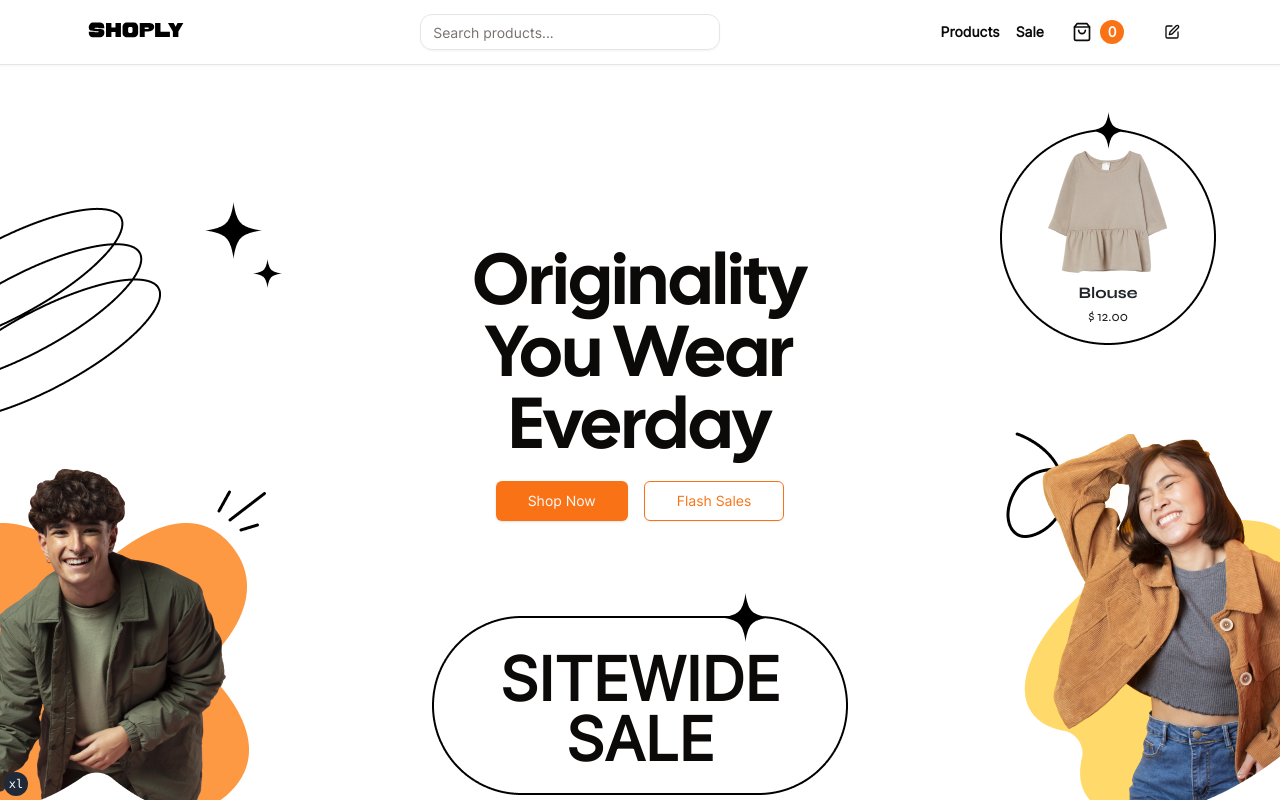
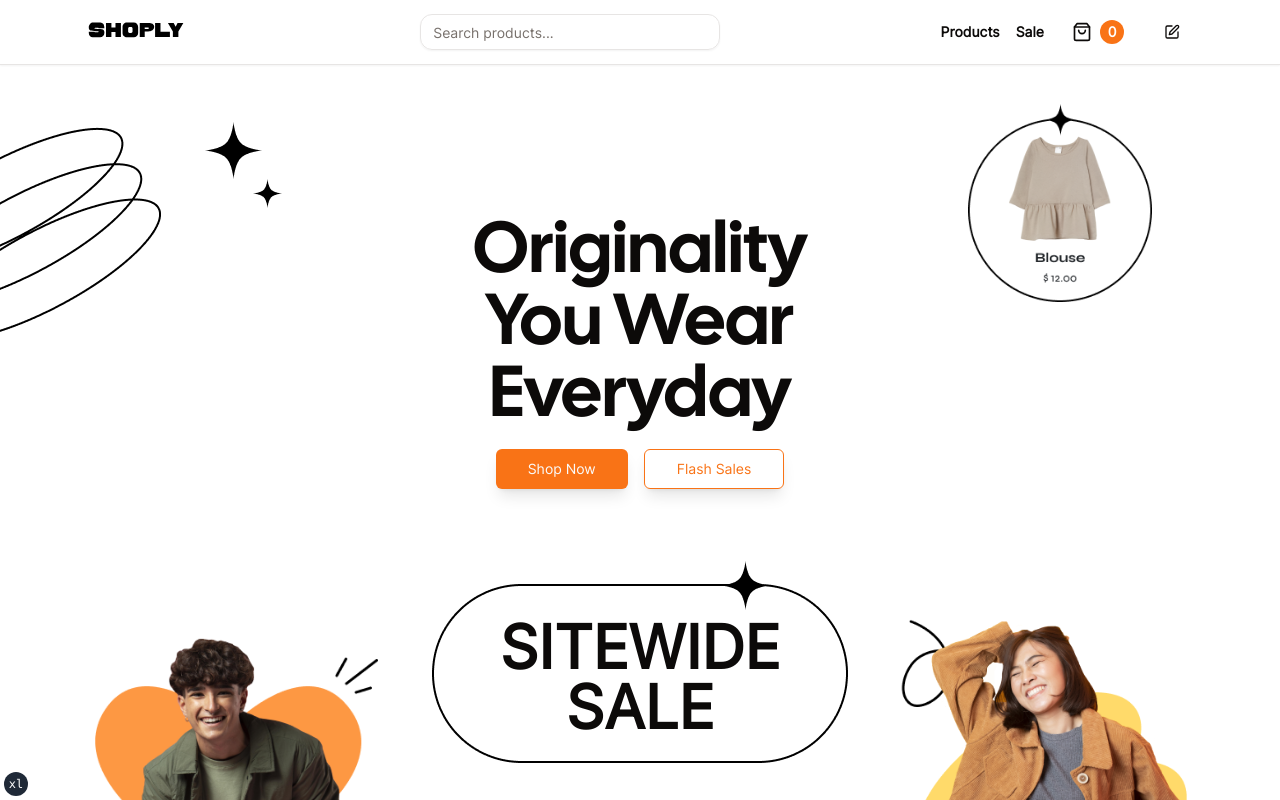
Before and after one commit to almondkiruthu/shoply, a Next.js app: page / in a window 1280 px wide. Built offline with nearby package versions, Linux system fonts and the light colour scheme.

Commit message:
style: finally make the hero section responsive on all screens

```diff
--- a/app/page.tsx
+++ b/app/page.tsx
@@ -5,6 +5,7 @@ import { buttonVariants } from '@/components/ui/button';
 import { cn } from '@/lib/utils';
 import heroDesign from '@/public/hero/Hero Design.png';
 import featuredItem from '@/public/hero/Hero Featured Item.png';
+import mobieHeroDesign from '@/public/hero/Hero Mobile Design.png';
 import modelBoy from '@/public/hero/Model Boy.png';
 import modelGirl from '@/public/hero/Model Girl.png';
 import sitwideSaleRing from '@/public/hero/Sitewide Sale.png';
@@ -12,40 +13,79 @@ import sitwideSaleRing from '@/public/hero/Sitewide Sale.png';
 export default function Home() {
   return (
     <section className="space-y-6 pb-8 pt-6 md:pb-12 md:pt-10 lg:pt-32">
-      <div>
-        <Image src={heroDesign} alt="." className="absolute left-0 top-28" />
+      {/* Mobile Hero Design sm screens */}
+      <div className="absolute top-[0.5rem] md:hidden">
+        <Image src={mobieHeroDesign} alt="#" priority={true} />
       </div>
-      <div>
+
+      {/* Tablet and larger Hero design and Featured Item md screens */}
+      <div className="hidden absolute top-[0.5rem] md:block md:-left-[4rem] lg:left-0">
+        <Image src={heroDesign} alt="#" priority={true} />
+      </div>
+      <div className="hidden absolute top-[5rem] md:block md:right-[1rem] lg:right-[4rem] xl:right-[8rem]">
         <Image
+          width={184}
+          height={184}
           src={featuredItem}
-          alt="."
-          className="absolute right-16 top-28"
+          alt="#"
+          priority={true}
         />
       </div>
 
       <div className="container relative flex max-w-[64rem] flex-col items-center gap-4 text-center">
-        <div>
+        {/* Tablet and Larger Display for the hero image- modelBoy  */}
+        <div className="hidden absolute left-2 bottom-0 md:block lg:hidden">
           <Image
+            width={200}
+            height={271}
             src={modelBoy}
-            alt="."
-            className="absolute left-[-12rem] bottom-[10rem]"
+            alt="s"
+            priority={true}
+            className="md:w-[200px] md:h-[271px] lg:w-[284px] h-[345px]"
           />
         </div>
-        <div>
+        <div className="hidden absolute -left-[0.09rem] xl:-left-10 2xl:-left-20 bottom-0 lg:block">
           <Image
-            src={modelGirl}
-            alt="."
-            className="absolute right-[-16rem] bottom-[7rem]"
+            width={290}
+            height={450}
+            src={modelBoy}
+            alt="s"
+            priority={true}
+            className=""
           />
         </div>
-        <h1 className="font-heading text-3xl sm:text-5xl md:text-6xl lg:text-7xl">
+        <h1 className="pt-24 md:pt-0 font-heading text-3xl sm:text-5xl md:text-6xl lg:text-7xl">
           Originality <br />
-          You Wear <br /> Everday
+          You Wear <br /> Everyday
         </h1>
-        <div className="flex items-center space-x-4">
+        {/* Tablet and Larger Display for the hero image- modelGirl  */}
+        <div className="hidden absolute -right-5 -bottom-[2rem] md:block lg:hidden">
+          <Image
+            width={300.957}
+            height={418.552}
+            src={modelGirl}
+            alt="s"
+            priority={true}
+          />
+        </div>
+        {/* Tablet and Larger Display for the hero image- modelGirl  */}
+        <div className="hidden absolute -right-9 xl:-right-20 2xl:-right-40 -bottom-[2rem] lg:block">
+          <Image
+            width={420}
+            height={533}
+            src={modelGirl}
+            alt="s"
+            priority={true}
+          />
+        </div>
+
+        <div className="flex items-center space-x-4 mt-4 md:mt-0">
           <Link
             href="/products"
-            className={cn(buttonVariants({ size: 'lg' }), 'bg-primary')}
+            className={cn(
+              buttonVariants({ size: 'lg' }),
+              'bg-primary shadow-lg'
+            )}
           >
             Shop Now
           </Link>
@@ -56,13 +96,13 @@ export default function Home() {
                 size: 'lg',
                 variant: 'outline',
               }),
-              'border border-primary text-primary'
+              'border border-primary text-primary shadow-lg'
             )}
           >
             Flash Sales
           </Link>
         </div>
-        <div className="font-sans_bold font-bold text-6xl pt-6 md:pt-10 lg:pt-28 realtive">
+        <div className="font-sans_bold font-bold text-2xl md:text-4xl lg:text-6xl pt-10 lg:pt-28">
           <p className="max-w-[42rem]">
             SITEWIDE <br />
             SALE
@@ -70,7 +110,36 @@ export default function Home() {
           <Image
             src={sitwideSaleRing}
             alt="S"
-            className="relative top-[-11rem]"
+            priority={true}
+            className="relative top-[-6rem] md:top-[-8rem] lg:top-[-11rem] w-[14.375rem] md:w-[20rem] lg:w-[26rem]"
+          />
+        </div>
+        {/* Mobile Display for the Hero images  */}
+        <div
+          className="flex flex-col justify-center items-center relative
+        gap-y-2 -top-32 md:hidden "
+        >
+          <Image
+            width={223}
+            height={271}
+            src={modelBoy}
+            alt="s"
+            priority={true}
+          />
+          <Image
+            width={194.4}
+            height={194.4}
+            src={featuredItem}
+            priority={true}
+            alt="s"
+            className="mt-8"
+          />
+          <Image
+            width={399.957}
+            height={418.552}
+            src={modelGirl}
+            priority={true}
+            alt="s"
           />
         </div>
       </div>
```
